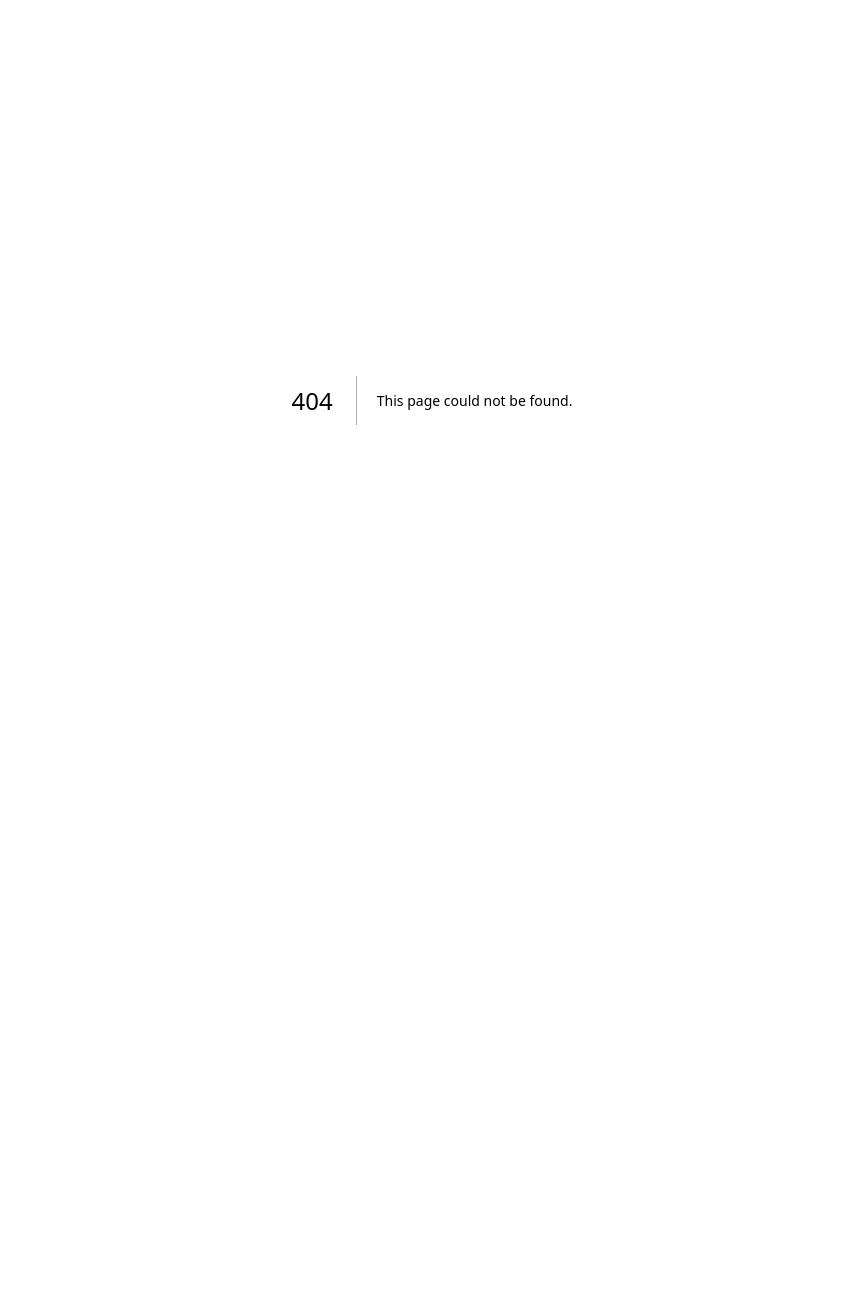
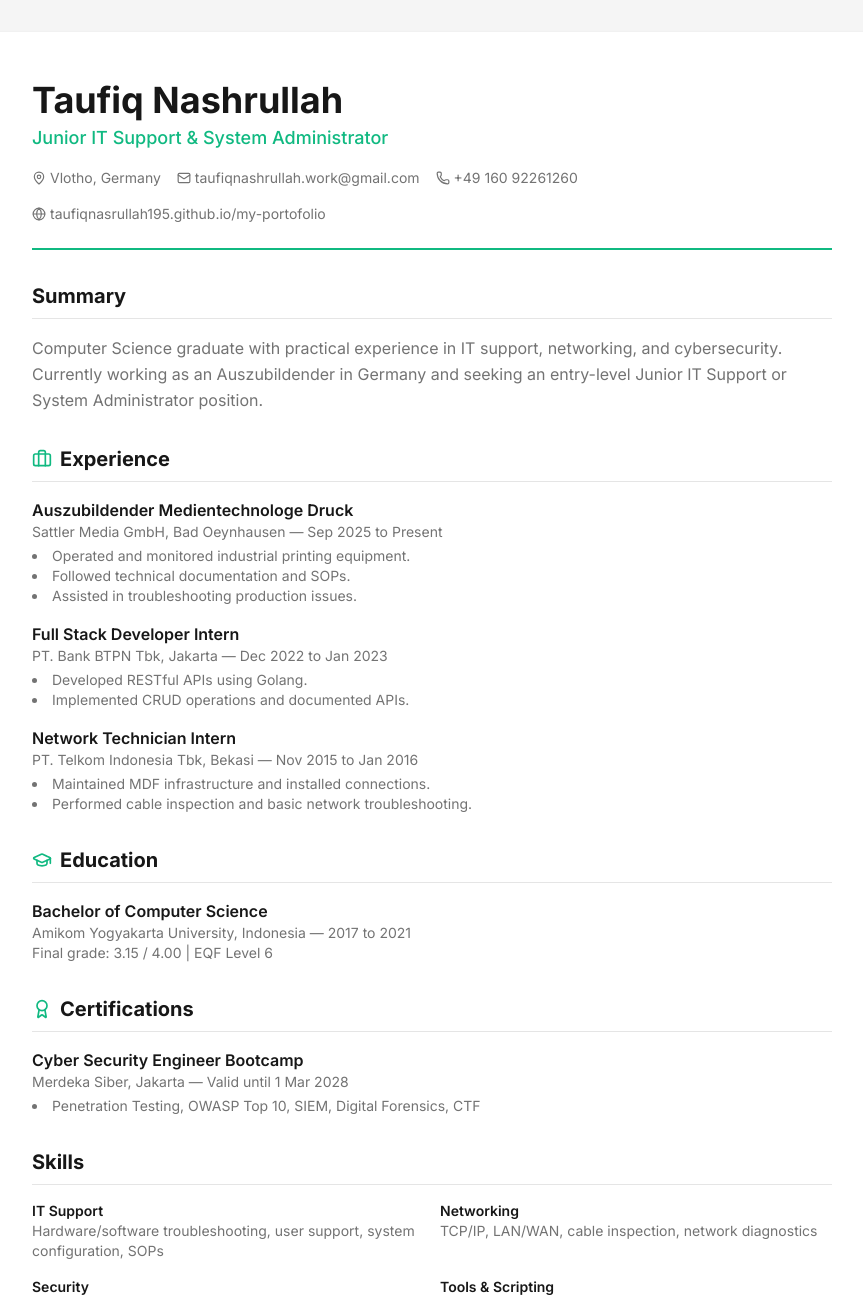
Before and after one commit to taufiqnasrullah195/my-portofolio, a Next.js app: page /my-portofolio/cv in a window 1280 px wide. Before the commit this address had no page. Shown: the top 1297 px of the page, without its empty margins (208-1071 px from the left). Before the commit the page ends 800 px from the top, so only its background shows below. Built offline with nearby package versions, Linux system fonts and the light colour scheme.

Commit message:
feat: add /cv page for download, fix project links to real status

```diff
--- /dev/null
+++ b/app/cv/page.tsx
@@ -0,0 +1,145 @@
+"use client";
+
+import { Mail, Phone, MapPin, Globe, Award, GraduationCap, Briefcase, Printer } from "lucide-react";
+
+export default function CVPage() {
+  return (
+    <div className="min-h-screen bg-[#f5f5f5] py-8 print:bg-white print:p-0">
+      <div className="max-w-4xl mx-auto bg-white p-8 md:p-12 shadow-sm print:shadow-none">
+        <header className="border-b-2 border-[#10b981] pb-6 mb-8">
+          <h1 className="text-3xl md:text-4xl font-bold text-[#171717]">
+            Taufiq Nashrullah
+          </h1>
+          <p className="text-lg text-[#10b981] font-medium mt-1">
+            Junior IT Support & System Administrator
+          </p>
+          <div className="flex flex-wrap gap-4 mt-4 text-sm text-[#737373]">
+            <span className="flex items-center gap-1">
+              <MapPin size={14} /> Vlotho, Germany
+            </span>
+            <span className="flex items-center gap-1">
+              <Mail size={14} /> taufiqnashrullah.work@gmail.com
+            </span>
+            <span className="flex items-center gap-1">
+              <Phone size={14} /> +49 160 92261260
+            </span>
+            <span className="flex items-center gap-1">
+              <Globe size={14} /> taufiqnasrullah195.github.io/my-portofolio
+            </span>
+          </div>
+        </header>
+
+        <section className="mb-8">
+          <h2 className="text-xl font-bold text-[#171717] border-b border-[#e5e5e5] pb-2 mb-4">
+            Summary
+          </h2>
+          <p className="text-[#737373] leading-relaxed">
+            Computer Science graduate with practical experience in IT support, networking,
+            and cybersecurity. Currently working as an Auszubildender in Germany and seeking
+            an entry-level Junior IT Support or System Administrator position.
+          </p>
+        </section>
+
+        <section className="mb-8">
+          <h2 className="text-xl font-bold text-[#171717] border-b border-[#e5e5e5] pb-2 mb-4 flex items-center gap-2">
+            <Briefcase size={20} className="text-[#10b981]" /> Experience
+          </h2>
+          <div className="space-y-4">
+            <div>
+              <h3 className="font-semibold text-[#171717]">Auszubildender Medientechnologe Druck</h3>
+              <p className="text-sm text-[#737373]">Sattler Media GmbH, Bad Oeynhausen — Sep 2025 to Present</p>
+              <ul className="list-disc list-inside text-sm text-[#737373] mt-1">
+                <li>Operated and monitored industrial printing equipment.</li>
+                <li>Followed technical documentation and SOPs.</li>
+                <li>Assisted in troubleshooting production issues.</li>
+              </ul>
+            </div>
+            <div>
+              <h3 className="font-semibold text-[#171717]">Full Stack Developer Intern</h3>
+              <p className="text-sm text-[#737373]">PT. Bank BTPN Tbk, Jakarta — Dec 2022 to Jan 2023</p>
+              <ul className="list-disc list-inside text-sm text-[#737373] mt-1">
+                <li>Developed RESTful APIs using Golang.</li>
+                <li>Implemented CRUD operations and documented APIs.</li>
+              </ul>
+            </div>
+            <div>
+              <h3 className="font-semibold text-[#171717]">Network Technician Intern</h3>
+              <p className="text-sm text-[#737373]">PT. Telkom Indonesia Tbk, Bekasi — Nov 2015 to Jan 2016</p>
+              <ul className="list-disc list-inside text-sm text-[#737373] mt-1">
+                <li>Maintained MDF infrastructure and installed connections.</li>
+                <li>Performed cable inspection and basic network troubleshooting.</li>
+              </ul>
+            </div>
+          </div>
+        </section>
+
+        <section className="mb-8">
+          <h2 className="text-xl font-bold text-[#171717] border-b border-[#e5e5e5] pb-2 mb-4 flex items-center gap-2">
+            <GraduationCap size={20} className="text-[#10b981]" /> Education
+          </h2>
+          <div>
+            <h3 className="font-semibold text-[#171717]">Bachelor of Computer Science</h3>
+            <p className="text-sm text-[#737373]">Amikom Yogyakarta University, Indonesia — 2017 to 2021</p>
+            <p className="text-sm text-[#737373]">Final grade: 3.15 / 4.00 | EQF Level 6</p>
+          </div>
+        </section>
+
+        <section className="mb-8">
+          <h2 className="text-xl font-bold text-[#171717] border-b border-[#e5e5e5] pb-2 mb-4 flex items-center gap-2">
+            <Award size={20} className="text-[#10b981]" /> Certifications
+          </h2>
+          <div>
+            <h3 className="font-semibold text-[#171717]">Cyber Security Engineer Bootcamp</h3>
+            <p className="text-sm text-[#737373]">Merdeka Siber, Jakarta — Valid until 1 Mar 2028</p>
+            <ul className="list-disc list-inside text-sm text-[#737373] mt-1">
+              <li>Penetration Testing, OWASP Top 10, SIEM, Digital Forensics, CTF</li>
+            </ul>
+          </div>
+        </section>
+
+        <section className="mb-8">
+          <h2 className="text-xl font-bold text-[#171717] border-b border-[#e5e5e5] pb-2 mb-4">
+            Skills
+          </h2>
+          <div className="grid grid-cols-1 md:grid-cols-2 gap-4 text-sm text-[#737373]">
+            <div>
+              <h4 className="font-semibold text-[#171717]">IT Support</h4>
+              <p>Hardware/software troubleshooting, user support, system configuration, SOPs</p>
+            </div>
+            <div>
+              <h4 className="font-semibold text-[#171717]">Networking</h4>
+              <p>TCP/IP, LAN/WAN, cable inspection, network diagnostics</p>
+            </div>
+            <div>
+              <h4 className="font-semibold text-[#171717]">Security</h4>
+              <p>Nmap, Burp Suite, Metasploit, OWASP Top 10, vulnerability assessment</p>
+            </div>
+            <div>
+              <h4 className="font-semibold text-[#171717]">Tools & Scripting</h4>
+              <p>Windows, Kali Linux, Python, SQL</p>
+            </div>
+          </div>
+        </section>
+
+        <section className="mb-8">
+          <h2 className="text-xl font-bold text-[#171717] border-b border-[#e5e5e5] pb-2 mb-4">
+            Languages
+          </h2>
+          <p className="text-sm text-[#737373]">
+            Indonesian (Native), English (C1 listening/reading, B2 speaking/writing), German (B1)
+          </p>
+        </section>
+
+        <div className="flex justify-center print:hidden">
+          <button
+            onClick={() => window.print()}
+            className="inline-flex items-center gap-2 px-6 py-3 bg-[#10b981] text-white rounded-lg font-medium hover:bg-[#059669] transition-colors"
+          >
+            <Printer size={18} />
+            Download / Print CV
+          </button>
+        </div>
+      </div>
+    </div>
+  );
+}
--- a/app/sections/Hero.tsx
+++ b/app/sections/Hero.tsx
@@ -89,12 +89,13 @@ export default function Hero() {
             reliable, secure, and running smoothly.
           </motion.p>
 
-          <motion.div
-            initial={{ opacity: 0, y: 20 }}
-            animate={{ opacity: 1, y: 0 }}
-            transition={{ duration: 0.6, delay: 0.3, ease: [0.16, 1, 0.3, 1] }}
-            className="mt-10 flex flex-wrap items-center gap-4"
-          >
+          <div className="mt-10 flex flex-wrap items-center gap-4">
+            <a
+              href="/cv"
+              className="inline-flex items-center justify-center gap-2 px-6 py-3 bg-[#10b981] text-white rounded-lg text-sm font-medium hover:bg-[#059669] transition-colors duration-300"
+            >
+              Download CV
+            </a>
             <a
               href="#contact"
               onClick={(e) => {
@@ -124,7 +125,7 @@ export default function Hero() {
             >
               View projects
             </a>
-          </motion.div>
+          </div>
         </div>
       </div>
 
--- a/app/sections/Projects.tsx
+++ b/app/sections/Projects.tsx
@@ -1,44 +1,34 @@
 "use client";
 
 import AnimatedSection from "../components/AnimatedSection";
-import { Link2, ExternalLink } from "lucide-react";
+import { Link2, ExternalLink, Clock, CheckCircle } from "lucide-react";
 
 const projects = [
+  {
+    title: "PC Health Check Tool",
+    description:
+      "Cross-platform Python CLI that collects system health metrics (CPU, RAM, disk, network) and generates HTML/CSV reports. Includes configurable thresholds and comparison against previous runs.",
+    tags: ["Python", "psutil", "Jinja2", "pytest"],
+    status: "In Progress",
+    links: [
+      { label: "GitHub", url: "https://github.com/taufiqnasrullah195/pc-health-check" },
+    ],
+  },
   {
     title: "IT Support Operations Platform",
     description:
       "A full-stack internal platform for IT support teams: asset inventory, ticketing, knowledge base, network diagnostics, and AI copilot. Built with Next.js, FastAPI, and PostgreSQL.",
     tags: ["Next.js", "FastAPI", "PostgreSQL", "Tailwind CSS"],
-    links: [
-      { label: "GitHub", url: "https://github.com/taufiqnasrullah195/it-support-hub" },
-    ],
-  },
-  {
-    title: "PC Health Check Tool",
-    description:
-      "Cross-platform Python CLI that collects system health metrics (CPU, RAM, disk, network) and generates HTML/CSV reports. Includes configurable thresholds and comparison against previous runs.",
-    tags: ["Python", "psutil", "Jinja2", "pytest"],
-    links: [
-      { label: "GitHub", url: "https://github.com/taufiqnasrullah195/pc-health-check" },
-    ],
-  },
-  {
-    title: "Network Diagnostic Scripts",
-    description:
-      "Collection of PowerShell and Python scripts for network troubleshooting: ping sweeps, port scans, DNS checks, and basic cable/MDF documentation helpers.",
-    tags: ["PowerShell", "Python", "Networking", "Nmap"],
-    links: [
-      { label: "GitHub", url: "https://github.com/taufiqnasrullah195/network-diagnostics" },
-    ],
+    status: "In Progress",
+    links: [],
   },
   {
     title: "Security Lab Notes",
     description:
       "Personal documentation and capture-the-flag writeups from Merdeka Siber bootcamp, covering OWASP Top 10, vulnerability assessment, and basic digital forensics.",
     tags: ["Cybersecurity", "OWASP", "CTF", "Documentation"],
-    links: [
-      { label: "GitHub", url: "https://github.com/taufiqnasrullah195/security-lab-notes" },
-    ],
+    status: "Learning",
+    links: [],
   },
 ];
 
@@ -58,10 +48,27 @@ export default function Projects() {
         <div className="grid grid-cols-1 md:grid-cols-2 gap-6">
           {projects.map((project, index) => (
             <AnimatedSection key={project.title} delay={index * 0.1}>
-              <div className="group h-full p-6 sm:p-8 rounded-2xl bg-white border border-[#e5e5e5] hover:shadow-md hover:-translate-y-1 transition-all duration-300 flex flex-col">
-                <h3 className="text-xl font-semibold text-[#171717] mb-3">
-                  {project.title}
-                </h3>
+              <div className="group h-full p-6 sm:p-8 rounded-2xl bg-white border border-[#e5e5e5] hover:shadow-md hover:-translate-y-1 hover:border-[#10b981]/30 transition-all duration-300 flex flex-col">
+                <div className="flex items-start justify-between gap-4 mb-3">
+                  <h3 className="text-xl font-semibold text-[#171717]">
+                    {project.title}
+                  </h3>
+                  <span
+                    className={`inline-flex items-center gap-1 px-2 py-0.5 rounded-full text-xs font-medium shrink-0 ${
+                      project.status === "In Progress"
+                        ? "bg-amber-50 text-amber-700 border border-amber-200"
+                        : "bg-emerald-50 text-emerald-700 border border-emerald-200"
+                    }`}
+                  >
+                    {project.status === "In Progress" ? (
+                      <Clock size={12} />
+                    ) : (
+                      <CheckCircle size={12} />
+                    )}
+                    {project.status}
+                  </span>
+                </div>
+
                 <p className="text-[#737373] leading-relaxed mb-6 flex-grow">
                   {project.description}
                 </p>
@@ -84,7 +91,7 @@ export default function Projects() {
                       href={link.url}
                       target="_blank"
                       rel="noopener noreferrer"
-                      className="inline-flex items-center gap-1.5 text-sm font-medium text-[#171717] hover:text-[#737373] transition-colors"
+                      className="inline-flex items-center gap-1.5 text-sm font-medium text-[#171717] hover:text-[#10b981] transition-colors"
                     >
                       {link.label === "GitHub" ? (
                         <Link2 size={16} />
@@ -94,11 +101,30 @@ export default function Projects() {
                       {link.label}
                     </a>
                   ))}
+                  {project.links.length === 0 && (
+                    <span className="text-sm text-[#a3a3a3]">
+                      Repository coming soon
+                    </span>
+                  )}
                 </div>
               </div>
             </AnimatedSection>
           ))}
         </div>
+
+        <AnimatedSection delay={0.4}>
+          <div className="mt-12 text-center">
+            <a
+              href="https://github.com/taufiqnasrullah195"
+              target="_blank"
+              rel="noopener noreferrer"
+              className="inline-flex items-center gap-2 px-6 py-3 bg-white border border-[#d4d4d4] text-[#171717] rounded-lg text-sm font-medium hover:border-[#10b981] hover:text-[#10b981] transition-colors"
+            >
+              <Link2 size={18} />
+              View all on GitHub
+            </a>
+          </div>
+        </AnimatedSection>
       </div>
     </section>
   );
```
